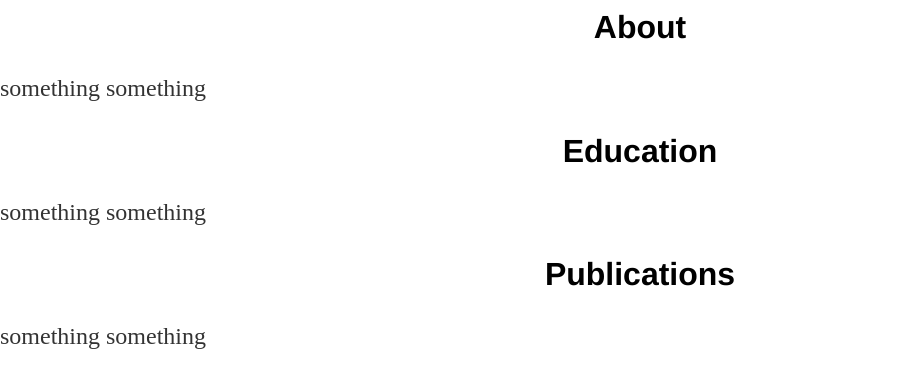
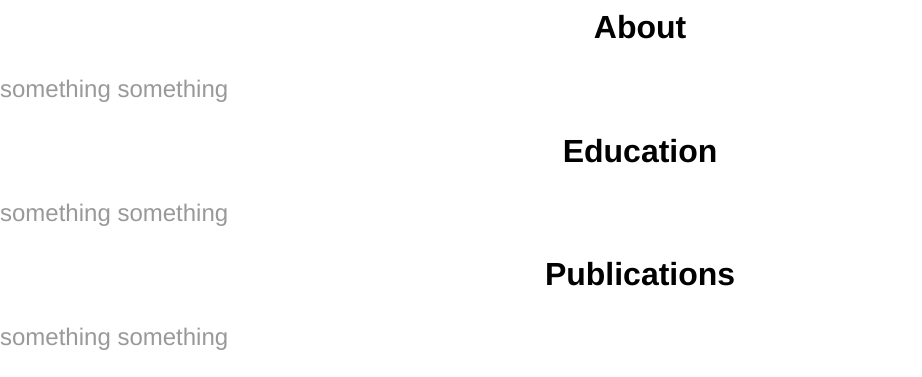
Before and after one commit to KMVarma/kamalavarma.com, a plain HTML site: page index.html in a window 1280 px wide. Shown: the part 400-777 px from the top of the page, without its empty margins (0-922 px from the left). Drawn offline with Linux system fonts and the light colour scheme.

Commit message:
Update main.css - little tweaks :)

```diff
--- a/css/main.css
+++ b/css/main.css
@@ -1,5 +1,6 @@
 body {
     margin: 0;
+    font-family:'Helvetica', 'Arial', 'Sans-Serif';
 }
 
 .container {
@@ -42,7 +43,7 @@ h2 {
 p {
     font-size: 1.5em;
     line-height: 1.4em;
-    color: #333;
+    color: #999;
 }
 footer {
     border-top: 1px solid #d5d5d5;
```
